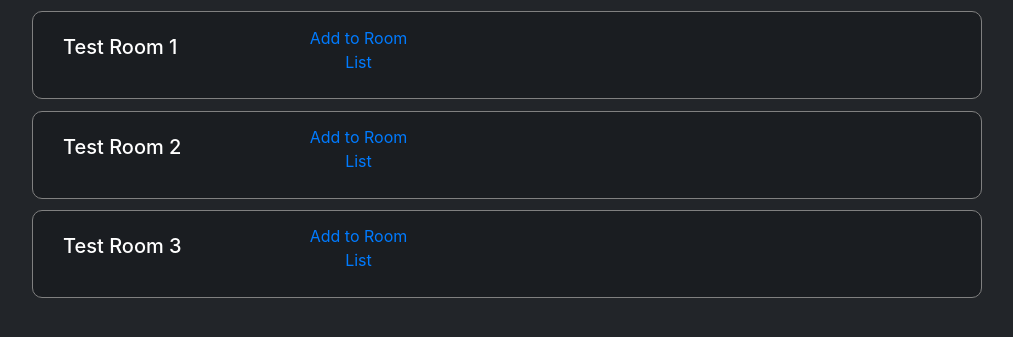
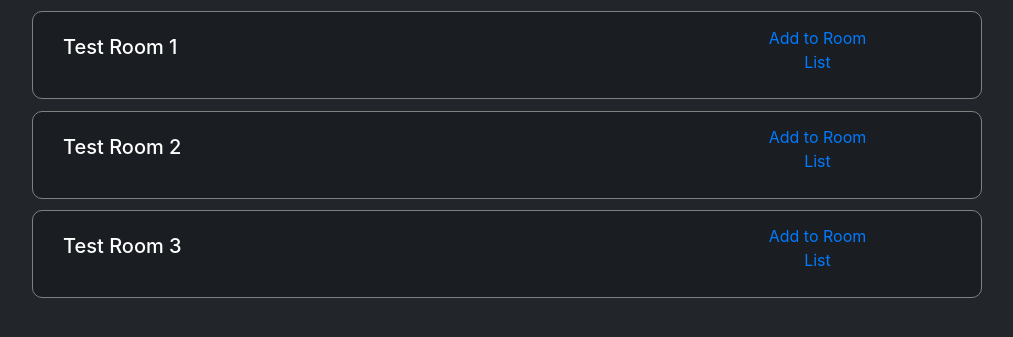
Before and after one commit to CalebCraigo/8-2-1-Chatrooms, a Django app: page / in a window 1280 px wide. Shown: the part 40-377 px from the top of the page, without its empty margins (133-1146 px from the left). Run offline with Django 3.2, Linux system fonts and the light colour scheme; a user stored in the database is signed in; data comes from the database, SQL or seed files in the repository; some libraries are stand-ins or nearby versions.

Commit message:
updated home page styles

```diff
--- a/rooms/templates/rooms/room_list.html
+++ b/rooms/templates/rooms/room_list.html
@@ -13,7 +13,7 @@
     {% else %}
       <form method='post'action='{% url "rooms:user_add_rooms" room.id %}'>
         {% csrf_token %}
-        <h5 class="roomName col-md-3"><a class='room_name' href="{% url 'rooms:detail' room.id %}">{{room.name}}</a></h5>
+        <h5 class="roomName col-md-9"><a class='room_name' href="{% url 'rooms:detail' room.id %}">{{room.name}}</a></h5>
         <button class='addroombtn col-md-2 btn btn-link'>Add to Room List</button>
       </form>
     {% endif %}
```
Also changed, not shown: rooms/views.py (line endings or trailing spaces).
